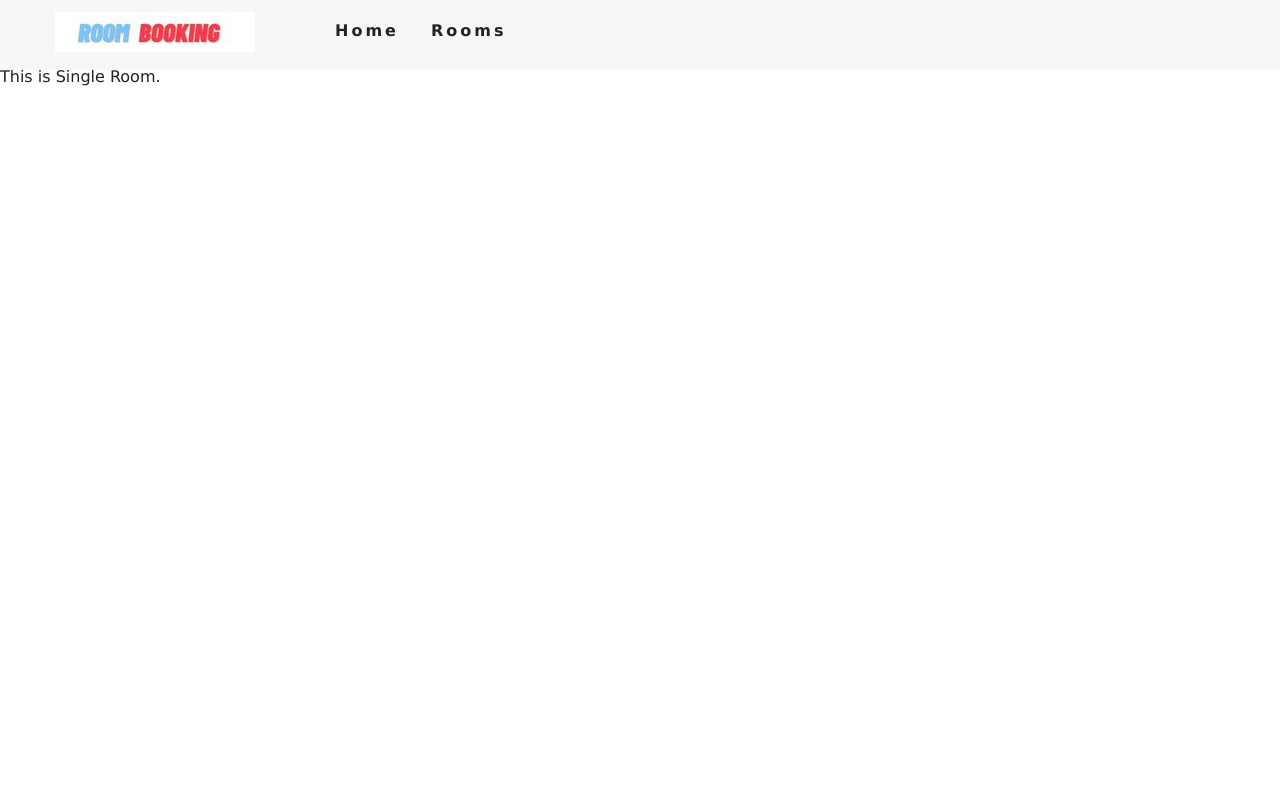
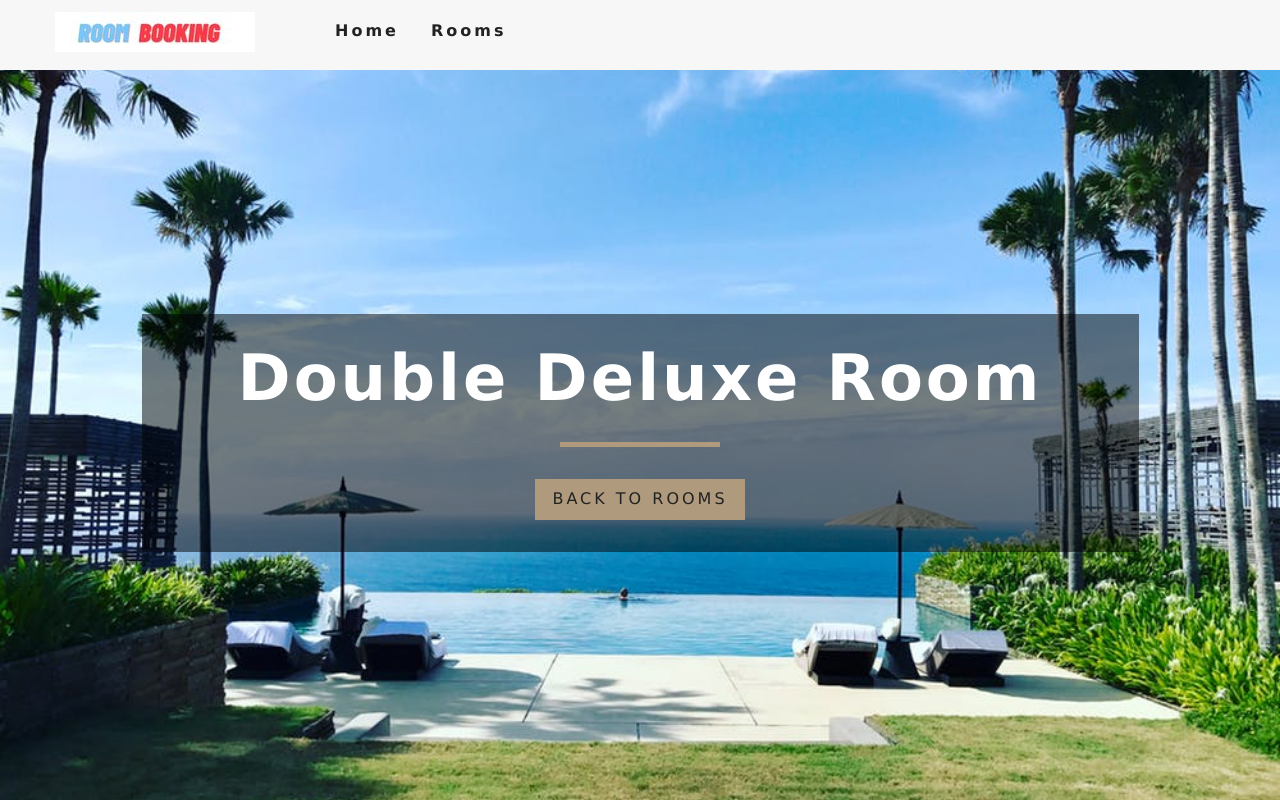
Before and after one commit to shahzaibg786/roombooking, a React (Create React App) app: page /rooms/double-deluxe in a window 1280 px wide. Built offline with nearby package versions, Linux system fonts and the light colour scheme.

Commit message:
single room modification

```diff
--- a/package.json
+++ b/package.json
@@ -11,6 +11,7 @@
     "react-icons": "^4.2.0",
     "react-router-dom": "^5.3.0",
     "react-scripts": "4.0.3",
+    "styled-components": "^5.3.1",
     "web-vitals": "^1.1.2"
   },
   "scripts": {
--- /dev/null
+++ b/src/components/StyledBanner.js
@@ -0,0 +1 @@
+import styled from "styled-components";
--- a/src/pages/SingleRoom.js
+++ b/src/pages/SingleRoom.js
@@ -3,22 +3,44 @@
 import Banner from '../components/Banner'
 import { Link } from 'react-router-dom'
 import { RoomContext } from '../context'
+import Minibanner from '../components/Minibanner'
 
 export default class SingleRoom extends Component {
 
     constructor(props){
         super(props)
-        console.log(this.props)
+        // console.log(this.props)
+        this.state = {
+            slug: this.props.match.params.slug,
+            defaultBcg
+        }
     }
 
+    static contextType = RoomContext
     componentDidMount(){
 
     }
     render() {
+        const {getRoom} = this.context
+        const room = getRoom(this.state.slug)
+        if(!room){
+            return (
+            <div className="error">
+                <h3>No Such Rooms Available ...</h3>
+                <Link to="/rooms" className="btn-primary">
+                Back to Rooms
+                </Link>
+            </div>
+            )
+        }
+
+        const {name,description,capacity,size,price,extras,breakfast,pets,images} = room
         return (
-            <div>
-                This is Single Room.
-            </div>
+            <Banner className="roomsHero">
+                <Minibanner title={`${name} room`}>
+                    <Link to="/rooms" className="btn-primary">Back to Rooms</Link>
+                </Minibanner>
+            </Banner>
         )
     }
 }
```
Also changed, not shown: 1 other file (tests, documents, lock files or other folders).
